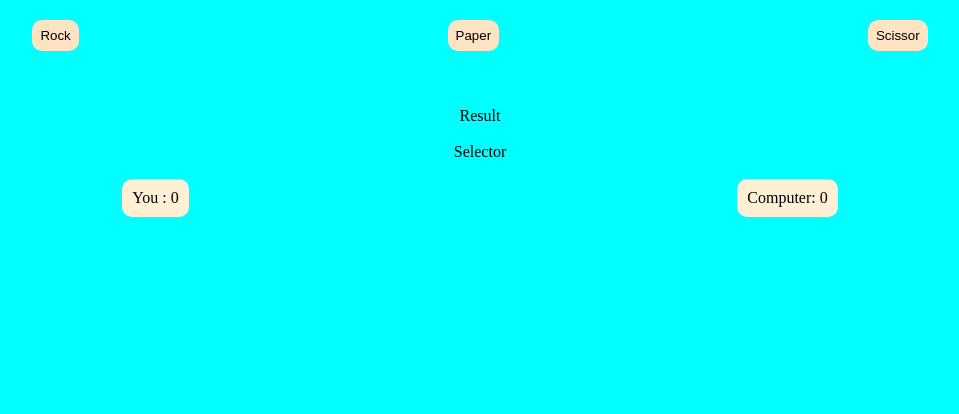
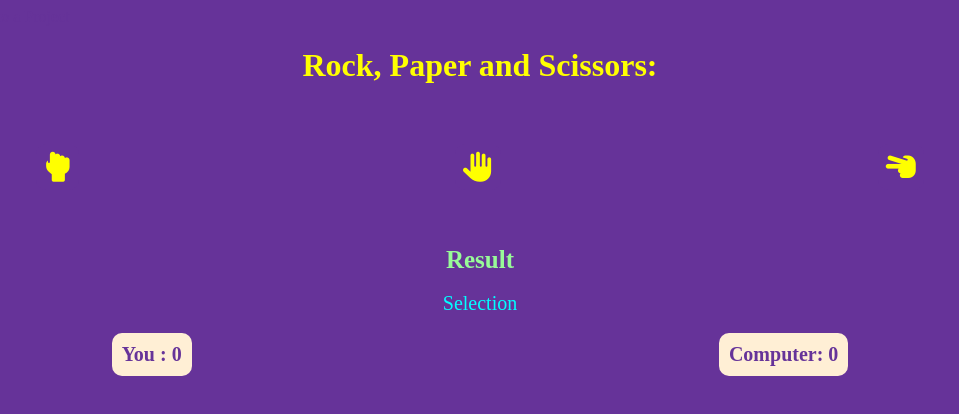
Before and after one commit to ShivaKumar7799/Rock-papers-scissors, a plain HTML site: page index.html in a window 1280 px wide. Shown: the whole page, without its empty margins (160-1119 px from the left). Drawn offline with Linux system fonts and the light colour scheme.

Commit message:
font awesome updated

```diff
--- a/index.css
+++ b/index.css
@@ -1,6 +1,14 @@
+
+h1{
+        color: yellow;
+        text-align: center;
+        margin-bottom: 60px;
+}
 #gameResult{
         display: flex;
         justify-content: space-around;
+        font-weight: 600;
+        font-size: 20px;
 }
 #count, #loser{
         background-color: papayawhip;
@@ -21,19 +29,39 @@
         margin: 20px 0px;
 }
 body{
-        background-color: cyan;
+        background-color: rebeccapurple;
+        color: rebeccapurple ;
 }
 button{
         padding: 8px;
         border-radius: 10px;
         border: none;
-        background-color: bisque;
-        color: black;
+        background-color: rebeccapurple;
+        color: yellow;
+}
+button i{
+        font-size: 30px;
+        opacity: 1;
+}
+i{
+        color: yellow;
+        font-size: 30px;
+        opacity: 0.9;
+}
+button:hover{
+        background-color: rebeccapurple;
+        color: yellow;
+        transition: 0.5s;
+        transform: scale(1.5);
+}
+#result{
+        color: palegreen;
+        font-size: 25px;
+        font-weight: 600;
+
 }
 
-button:hover{
-        background-color: salmon;
-        color: black;
-        transition: 1s;
-        transform: scale(1.2);
+#selector{
+        color: cyan;
+        font-size: 20px;
 }
--- a/index.html
+++ b/index.html
@@ -6,17 +6,23 @@
         <meta name="viewport" content="width=device-width, initial-scale=1.0">
         <title>Document</title>
         <link rel="stylesheet" href="index.css">
+        1
+        Add Your Kit's Code to a Project
+        <script src="https://kit.fontawesome.com/e4117e3a55.js" crossorigin="anonymous"></script>
+
+
 </head>
 <body>
+        <h1> Rock, Paper and Scissors: </h1>
        <div id="buttonContainer">
-                <button id="rock" value="rock" onclick="rock()">Rock</button>
-                <button id="paper" value="paper" onclick="paper()">Paper</button>
-                <button id="scissor" value="scissor" onclick="scissor()" > Scissor </button>
+                <button id="rock" value="rock" onclick="rock()">  <i class="fa-solid fa-hand-back-fist"></i></button>
+                <button id="paper" value="paper" onclick="paper()"><i class="fa-solid fa-hand"></i>  </button>
+                <button id="scissor" value="scissor" onclick="scissor()" ><i class="fa-solid fa-hand-scissors"></i></button>
        </div>
         <br> <br>
 
         <div id="result"> Result</div> <br>
-        <div id="selector">Selector</div> <br>
+        <div id="selector">Selection</div> <br>
         <div id="gameResult">
                 <div id="count">You : 0</div>
                 <div id="loser">Computer: 0</div>
--- a/index.js
+++ b/index.js
@@ -11,18 +11,18 @@ function rock(){
 
         if(rock == computer[randomNum]){
                 result.innerHTML = "Match is Drawn";
-                selector.innerHTML = "you selected rock computer selected " + computer[randomNum];
+                selector.innerHTML = "you selected  rock and computer selected " + computer[randomNum];
 
         } else if("scissor" == computer[randomNum]){
                 win++;
                 document.getElementById('count').innerHTML = "You :" + win;
                 result.innerHTML = "You Win";
-                selector.innerHTML = "you selected rock computer selected " + computer[randomNum];
+                selector.innerHTML = "you selected rock  and computer selected " + computer[randomNum];
         } else{
                 lose++;
                 document.getElementById('loser').innerHTML = "Computer :" + lose;
                 result.innerHTML = "You Lose"
-                selector.innerHTML = "you selected rock computer selected " + computer[randomNum];
+                selector.innerHTML = "you selected rock  and computer selected " + computer[randomNum];
         }
 }
 function paper(){
@@ -32,18 +32,18 @@ function paper(){
 
         if(paper == computer[randomNum]){
                 document.getElementById('result').innerHTML = "Match is Drawn";
-                selector.innerHTML = "you selected paper computer selected " + computer[randomNum];
+                selector.innerHTML = "you selected paper  and computer selected " + computer[randomNum];
 
         } else if("rock" == computer[randomNum]){
                 win++;
                 document.getElementById('count').innerHTML = "You :" + win;
                 result.innerHTML = "You Win";
-                selector.innerHTML = "you selected paper computer selected " + computer[randomNum];
+                selector.innerHTML = "you selected paper  and computer selected " + computer[randomNum];
         } else{
                 lose++;
                 document.getElementById('loser').innerHTML = "Computer :" + lose;
                 result.innerHTML = "You Lose"
-                selector.innerHTML = "you selected paper computer selected " + computer[randomNum];
+                selector.innerHTML = "you selected paper and computer selected " + computer[randomNum];
         }
 }
 function scissor(){
@@ -53,17 +53,17 @@ function scissor(){
 
         if(scissor == computer[randomNum]){
                 document.getElementById('result').innerHTML = "Match is Drawn";
-                selector.innerHTML = "you selected scissor computer selected " + computer[randomNum];
+                selector.innerHTML = "you selected scissor and computer selected " + computer[randomNum];
 
         } else if("rock" == computer[randomNum]){
                 lose++;
                 document.getElementById('loser').innerHTML = "Computer :" + lose;
                 result.innerHTML = "You Lose";
-                selector.innerHTML = "you selected scissor computer selected " + computer[randomNum];
+                selector.innerHTML = "you selected scissor and computer selected " + computer[randomNum];
         } else{
                 win++;
                 document.getElementById('count').innerHTML = "You :" + win;
                 result.innerHTML = "You Win"
-                selector.innerHTML = "you selected scissor computer selected " + computer[randomNum];
+                selector.innerHTML = "you selected scissor and computer selected " + computer[randomNum];
         }
 }
```
